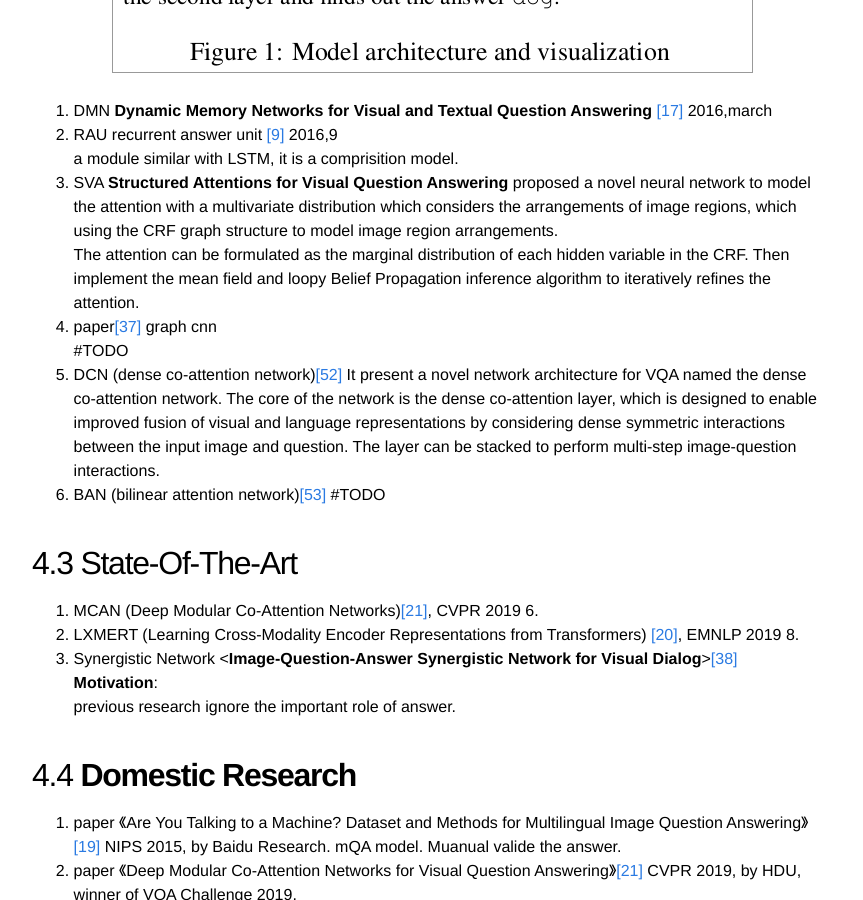
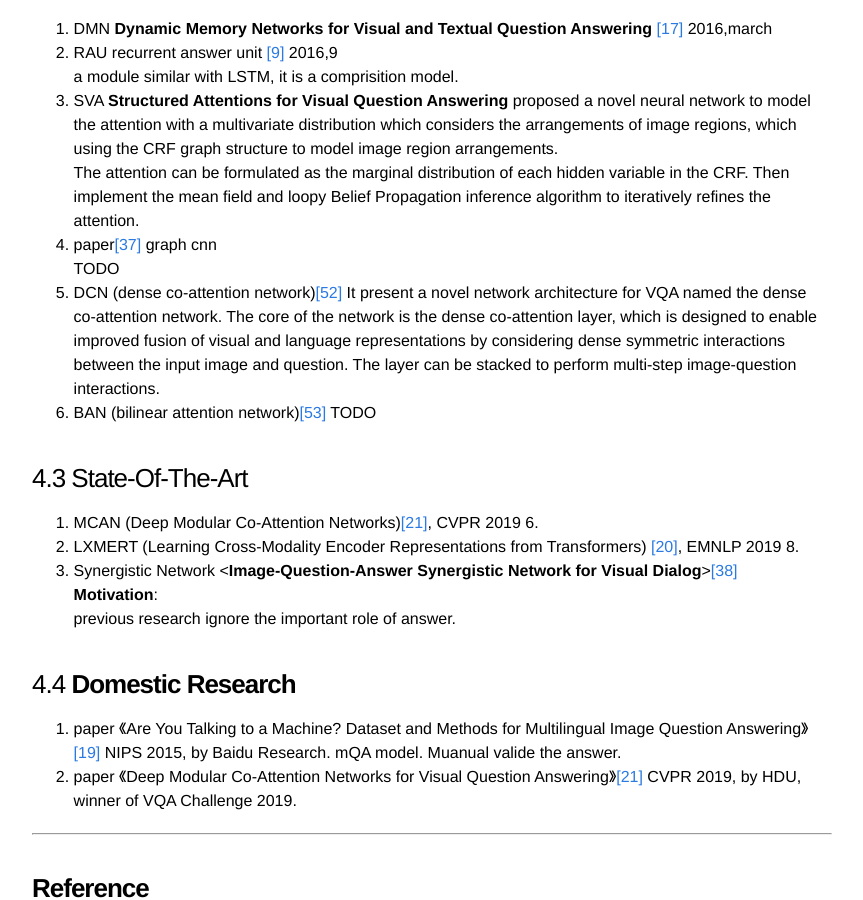
Before and after one commit to zhicaihuang/zhicaihuang.github.io, a Jekyll site: the page built from _posts/2019-10-29-vqa.markdown, in a window 1280 px wide and 900 px high, scrolled down 13915 px. Shown: the whole window, without its empty margins (208-1071 px from the left). Built offline with Jekyll 4.4.1, drawn with Linux system fonts in a browser that asks for light colours.

Commit message:
modified

```diff
--- a/_posts/2019-10-29-vqa.markdown
+++ b/_posts/2019-10-29-vqa.markdown
@@ -7,25 +7,25 @@ date:   2019-10-29 22:59:13
 mathjax: true
 ---
 
-# chapter 1 what is VQA?
+## chapter 1 what is VQA?
 
-## 1 what is VQA?
+### 1 what is VQA?
 VQA is abbreviate of Visual question answering, which given a picture and realtive questions, the VQA system will get an answer under these conditions. VQA is a reasearch field of Visual Understanding.
 
-## 2 What is the solution to VQA?
+### 2 What is the solution to VQA?
 The vqa is a multimodal learning problem[[41]](#41). it can considerate as classification task, as the following image showing [[42]](#42), which the input is image and relative question, the output is answer. While extracting the image and question features, the vital in vqa is how to map them to a common feature space. The emparical method is using joint embedding, utilize the concatenate or element-wise product to joint image feature and question feature to same feature space.
 
 <div class="imgcap">
 <img src="/assets/vqa/vqaFramework.png">
 </div>
 
-### 2.1 Who first solve VQA?
+#### 2.1 Who first solve VQA?
 Malinovwski[[6]](#6), who comes from the Max-Planck Institute for Informations in German, firstly proposed a bayesian model to solve the vqa problem, combined symbolic reasoning and uncertain visual information. He was inspiring by semantic parsing work [[40]](#40), which learn to transform text into semantic tree, then get the final functional programing language, it will get output as answers. After that they proposed a cnn-lstm model for vqa in ICCV2015[[49]](#49).
 
-### 2.2 Multimodal Learning
+#### 2.2 Multimodal Learning
 Since the challenge of vqa is that it is the multimodal problem[[41]](#41), combining the feature of vision and question, then reasonning the answer. The multimodel problem have different sub-research fields, such as the image captioning, visual question answering and so on. It have a widely application, especially in scene understanding, which one of the key technique in autopilot(from MIT class: Deep learning for self-driving cars).
 
-### 2.3 Image Captioning
+#### 2.3 Image Captioning
 After paper[[6]](#6) proposed the senmantic parsing method to solve the vqa question, a lot of researcher learn the performance from Neural Image Caption (NIU), because both of them belong to multimodal learning.
 
 1. How the image captioning work?
@@ -41,17 +41,17 @@ The general approach to image captioning is the CNN-RNN model. It input a pre-tr
 
 	Replacing the encoder RNN by a deep convolution neural networt(CNN). Owning to CNNs can produce a rich representation of the input image by embedding it to a fixed-length vector, such that this representation can be used for a variety of vision task. This paper first pre-training it for an image classification task and using the last hidden layer as an input to the RNN decoder that generates sentences
 
-## 3 What is VQA Datasets?
+### 3 What is VQA Datasets?
 The VQA Datasets is build by the virginia Tech and Georgia Tech based on the mscoco datasets. Host by Devi Parikh, who CTO of FAIR and win the *Computer and Thought Award*, knowed as Fields Prize of AI.
 the coco(Common Objects in COntext) dataset is builded by microsoft, which privide for image recognition. The coco image collect from Flickr, which a web sharing picture and vedio. coco search 80 categories of object with different scene in Flickr. Then divide into three parts: train sets, valuation set and test set.
 the VQA-v1 include three type question: yes/no, number and other. However v1 is unbalanced, example as for the yes/no question, it can get a high performance answering with yes. So this v1 dataset exists some prior, make it unbalance.
 In order to alleviate the unbalance problem, they public the VQA-v2 dataset, which two scales to v1. The size of v2 reach 650k question and answering pair, involve 120k different images. The most important is that the v2 dataset settle the unbalance problem with yes/no question devide half-and-half. Besides, the v2 ansure that for different image there will exist various answers for the same question.
 
-### 3.1 How the COCO data build?
+#### 3.1 How the COCO data build?
 the coco datasets build with the Amazon Mechanical Turk (abbr., AMT), it is a crowd-sourced progress, the work of AMT named as turker. They are freelance worker. However their work also comes free, which the crowded work public from all over the world, so its time is flexiable, it may public before dawn and end quickly.
 
 
-### 3.2 What in COCO data?
+#### 3.2 What in COCO data?
 download with two type file, one is images file which contain the Image infomation, the other contain is Annotations file, which contain the label information.
 
 - The Images file contain the iamges.
@@ -67,10 +67,10 @@ download with two type file, one is images file which contain the Image infomati
 
 
 --------------------------------------------------------------------------------------------------------------------------------
-# Chapter 2 Development of VQA
+## Chapter 2 Development of VQA
 
-## 2.1 The survey of VQA [[4]](#4),[[11]](#11),[[12]](#12)
-### 2.1.1 VQA datasets
+### 2.1 The survey of VQA [[4]](#4),[[11]](#11),[[12]](#12)
+#### 2.1.1 VQA datasets
 1. DAQUAR (DAtaset for QUestion Answering on Real-world images)[[6]](#6) the origin and minimium vqa datasets, image from NYU-DepthV2 Dataset. This dataset have poor quality, some image have low resolution, the question and answer have explicit gramma error.
 
 2. COCO-QA this dataset based on coco image, the question and answer builded by the NLP algorithm. This datasets contain training image 78736, test iamge 38948, including 69.84% target question, 16.59% color question, 7.74% counting question, 6.10% position question, all the answer is single word, which unique number is 435. because of generating question and answer by NLP, the grammar error is inevatable.
@@ -94,14 +94,14 @@ download with two type file, one is images file which contain the Image infomati
 
 11. VQA-CP (vqa changing prior) [[36]](#36) re-build the vqa dataset and make prior of train set and test set is different.
 
-#### (a) vqa datasets comparison [[11]](#11)
+##### (a) vqa datasets comparison [[11]](#11)
 
 <div class="imgcap">
 <img src="/assets/vqa/datasets.png">
 <div class="thecap" style="text-align:center">diff datasets</div>
 </div>
 
-#### (b) "tail" of VQA datasets
+##### (b) "tail" of VQA datasets
 
 <div class="imgcap">
 <img src="/assets/vqa/longtail.png">
@@ -111,7 +111,7 @@ The curve of figure 5 [[4]](#4) is the answer frequeece, we can find that the Vi
 
 
 
-### 2.1.2  VQA Algorithm
+#### 2.1.2  VQA Algorithm
 
 <div class="imgcap">
 <img src="/assets/vqa/algorithm.png">
@@ -174,7 +174,7 @@ Using the question to break the VQA task into a series of sub-problems, then con
 6. **External Knowledges**
 paper[[23]](#23),[[24]](#24) utilize the external information to get the prior of information, which is interpretable and traceable.
 
-### 2.1.3 **Evalution Metrics**
+#### 2.1.3 **Evalution Metrics**
 As we known any model performance is depend on its metrics.
 1. simple accuracy
 Just calculate which answer is right or not.
@@ -191,21 +191,21 @@ A new metric based on human consensus, it first compute the TF-IDF weight for n-
 4. Manual Evalution
 yeah, manual..[[19]](#19)
 
-### 2.1.4 Application of VQA
+#### 2.1.4 Application of VQA
 1. help the visual impairement people
 2. image retrieve
 3. auto pilot
 
-### 2.1.5 Future of VQA
+#### 2.1.5 Future of VQA
 1. attention model
 2. bias of the datasets.
 3. how to reason
 4. Multi-choice & Open-ended
 
 --------------------------------------------------------------------------------------------------------------------------------
-# chapter 3 BigGun's Team
+## chapter 3 BigGun's Team
 
-## 3.1 [Chirstopher Kanan](https://chriskanan.com/). Christopher Kanan Team
+### 3.1 [Chirstopher Kanan](https://chriskanan.com/). Christopher Kanan Team
 Kanan's paper [[11]](#11): 《**An analysis of visual question answering algorithms**》
 this paper of Christopher Kanan [[11]](#11) have four contribute:
 **Motivation**:
@@ -223,7 +223,7 @@ The research of VQA devide into two camp, the image dataset learing the image un
 
 
 
-## 3.2 [Devi Parikh](https://www.cc.gatech.edu/~parikh/). The vqa development of the Deri Parikh team in Virginia Tech, it can found that.
+### 3.2 [Devi Parikh](https://www.cc.gatech.edu/~parikh/). The vqa development of the Deri Parikh team in Virginia Tech, it can found that.
 
 1. firstly, they proposed the vqa-v1 datasets, based on the mscoco datasets [[1]](#1).
 
@@ -247,11 +247,11 @@ Motivation: most of the vqa models are heavily driven by superficial correlation
 <img src="/assets/vqa/gvqa.png">
 </div>
 
-## 3.4 [Feifei Li](http://vision.stanford.edu/people.html)
+### 3.4 [Feifei Li](http://vision.stanford.edu/people.html)
 In paper[[28]](#28) D Parikh analyse the characteristic of existing vqa model, besides the Yin and Yang[[2]](#2) argue that the balance important of vqa datasets. Based on both, Feifei's team take the clever hans as metaphor, they thought that the vqa didn't understand the image and question, they rely on the statistically favorable.
 
 
-## 3.3 [Qi Wu](http://www.qi-wu.me/). Qi Wu's team work [[12]](#12)
+### 3.3 [Qi Wu](http://www.qi-wu.me/). Qi Wu's team work [[12]](#12)
 1. The first motivation of Qi's Team proposed that it exists the context gap between the image and language feature, both should map to sub-space as the bridge, instead of connecting each other directly. They proposed the attribute of image as the common space to bridge both. their model predicts the attribute of image(these attr is generized, such as the object name, property, motivation, adjectinve and so on.), afterwards, these attribute will replace the image feature and input the RNN model, which will generate the language description of image.
 
 2. ACK(first show in wu's survey paper) The extracted image attribute work welll in image captioning and vqa. However vqa is diff from image captioning, because vqa requires more common sence. Inspiring by it, they assume that if they can expand the attribute space by introducing other common sence knowleges. So they combine the knowledges graph to vqa, which get a high pergormance in VQA datasets.(public in CVPR2016 **Ask Me Anything: Free-form Visual Question Answering Based on Knowledge from External Sources**[[23]](#23))
@@ -273,22 +273,22 @@ Based on these problem, they propsed a compositional vqa structure, called VQA M
 
 
 
-## 3.4 [Jun Yu](https://dblp.uni-trier.de/pers/hd/y/Yu_0002:Jun)
+### 3.4 [Jun Yu](https://dblp.uni-trier.de/pers/hd/y/Yu_0002:Jun)
 MFH (Multimodal Factorized High-order Pooling)[[42]](#42), CVPR 2019
 
 MCAN (Deep Modular Co-Attention Networks)[[21]](#21), CVPR 2019 6.
 
 
-## 3.5 [UNC NLP](http://nlp.cs.unc.edu/publications.html)
+### 3.5 [UNC NLP](http://nlp.cs.unc.edu/publications.html)
 LXMERT (Learning Cross-Modality Encoder Representations from Transformers) [[20]](#20), EMNLP 2019 8.
 
 
 
 
 -------------------------------------------------------------------------------------------------------------------------
-# chapter 4 Base method and SOTA
+## chapter 4 Base method and SOTA
 
-## 4.1 **Baseline of vqa**
+### 4.1 **Baseline of vqa**
 1. BOWIMG : Bag-of-word + image feature
 
 2. FDA : Focused Dynamic Attention model[[32]](#32)
@@ -315,7 +315,7 @@ using all the object proposed feature will induce too much noise or overwhelming
 5. MLB : multimodal low-rank bilinear pooling for vqa.
 
 
-## 4.2 Promising Model of Attention Machanism
+### 4.2 Promising Model of Attention Machanism
 1. SAN **Stacked Attention Networks for Image Question Answering** [[16]](#16) 2015
 motivation: vqa required multiple steps of reasoning. So this paper develop a multiple-layer SAN where query an image get attention multiple times to infer the answer progressively.
 
@@ -336,16 +336,16 @@ The attention can be formulated as the marginal distribution of each hidden vari
 
 
 4. paper[[37]](#37) graph cnn
-#TODO
+TODO
 
 5. DCN (dense co-attention network)[[52]](#52)
 It present a novel network architecture for VQA named the dense co-attention network. The core of the network is the dense co-attention layer, which is designed to enable improved fusion of visual and language representations by considering dense symmetric interactions between the input image and question. The layer can be stacked to perform multi-step image-question interactions.
 
 6. BAN (bilinear attention network)[[53]](#53)
-#TODO
+TODO
 
 
-## 4.3 State-Of-The-Art
+### 4.3 State-Of-The-Art
 1. MCAN (Deep Modular Co-Attention Networks)[[21]](#21), CVPR 2019 6.
 
 
@@ -358,7 +358,7 @@ previous research ignore the important role of answer.
 
 
 
-## 4.4 **Domestic Research**
+### 4.4 **Domestic Research**
 
 1. paper 《Are You Talking to a Machine? Dataset and Methods for Multilingual Image Question Answering》[[19]](#19) NIPS 2015, by Baidu Research. mQA model. Muanual valide the answer.
 
@@ -367,7 +367,7 @@ previous research ignore the important role of answer.
 
 --------------------------------------------------------------------------------------------------------------------------------------
 
-## **Reference**
+### **Reference**
 
 [[1]](https://arxiv.org/abs/1505.00468) VQA: Visual Question Answering, D Parikh (ICCV 2015)
 [[2]](https://arxiv.org/abs/1511.05099) Yin and Yang: Balancing and Answering Binary Visual Questions,D Parikh (CVPR 2016)
```
